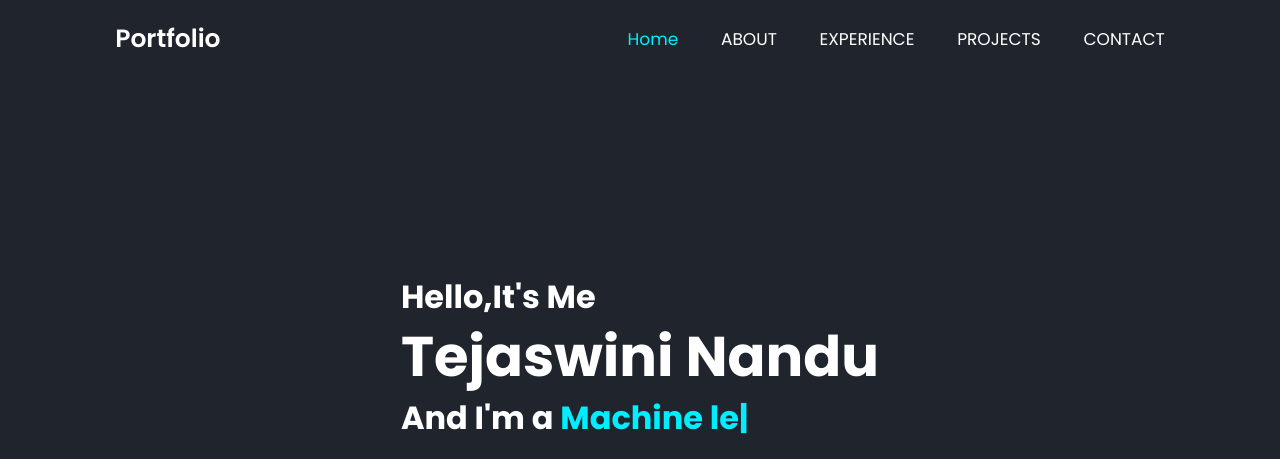
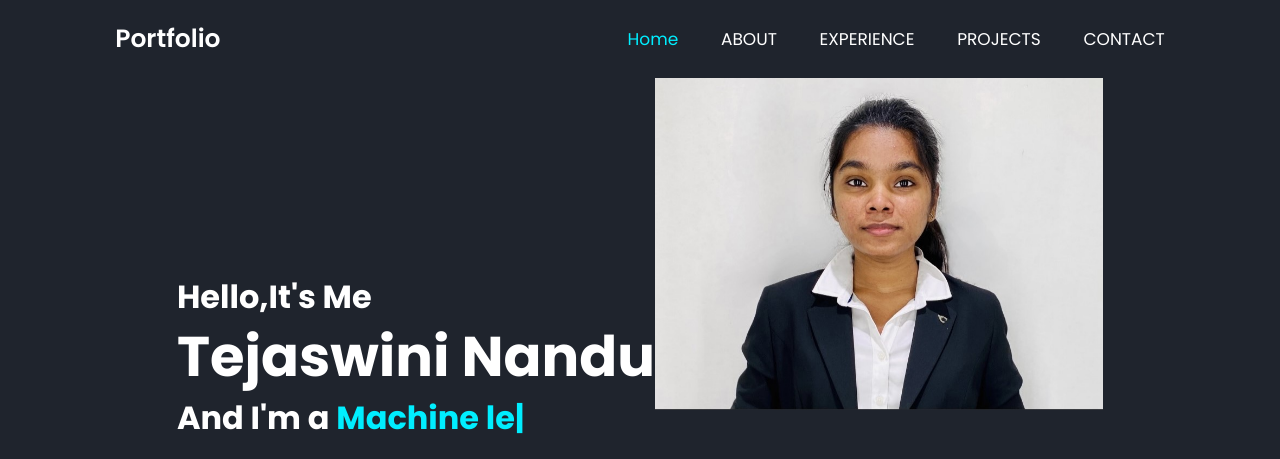
Before and after one commit to nandutejaswini/nandutejaswini, a plain HTML site: page index.html in a window 1280 px wide. Shown: the top 459 px of the page. Drawn offline with nearby package versions, Linux system fonts and the light colour scheme.

Commit message:
Update index.html

```diff
--- a/index.html
+++ b/index.html
@@ -35,7 +35,7 @@
                 <a href="https://nandutejaswini.github.io/portfolio/tejaswini_nandu_data.pdf" class="btn">Download CV</a>
             </div>
             <div class="home-img">
-                <img src="teja.jpg" alt="">
+                <img src="teja.jpg.jpg" alt="">
             </div>
         </section>
         <section class="about" id="about">
```
